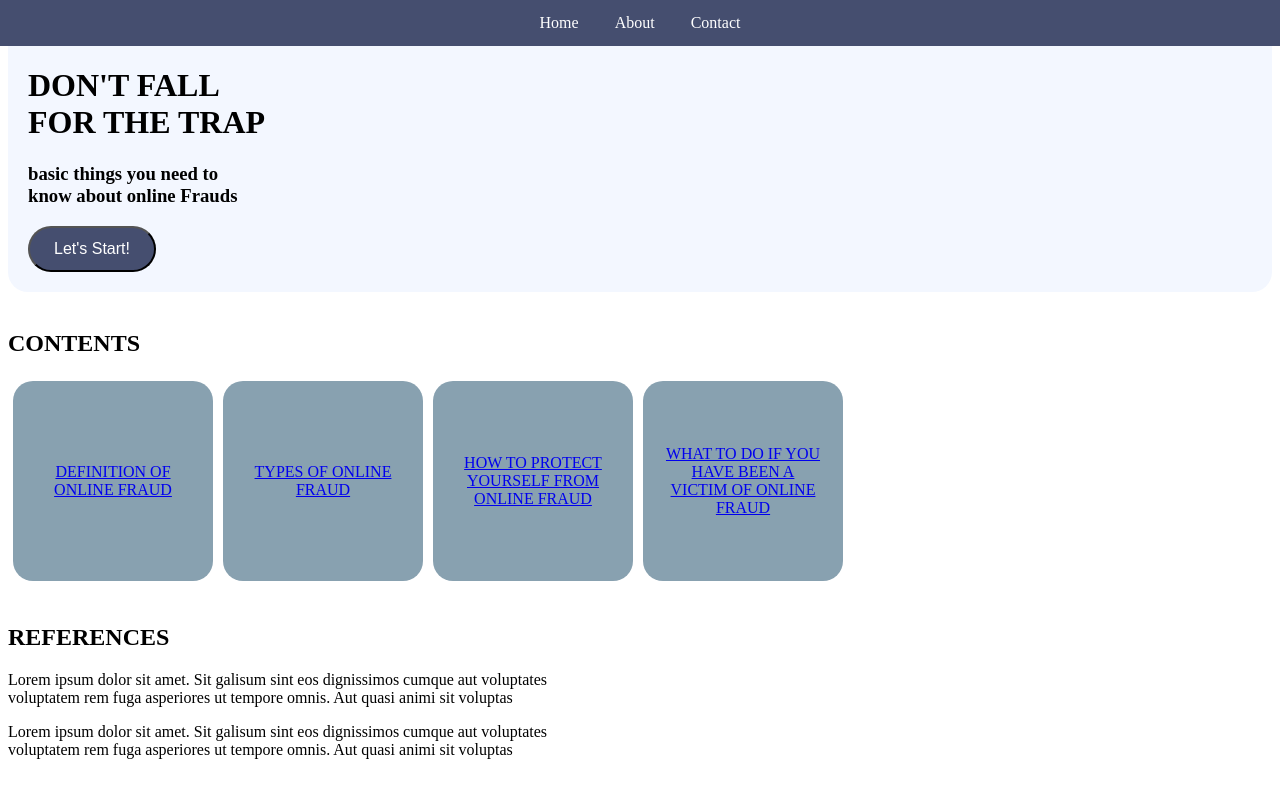
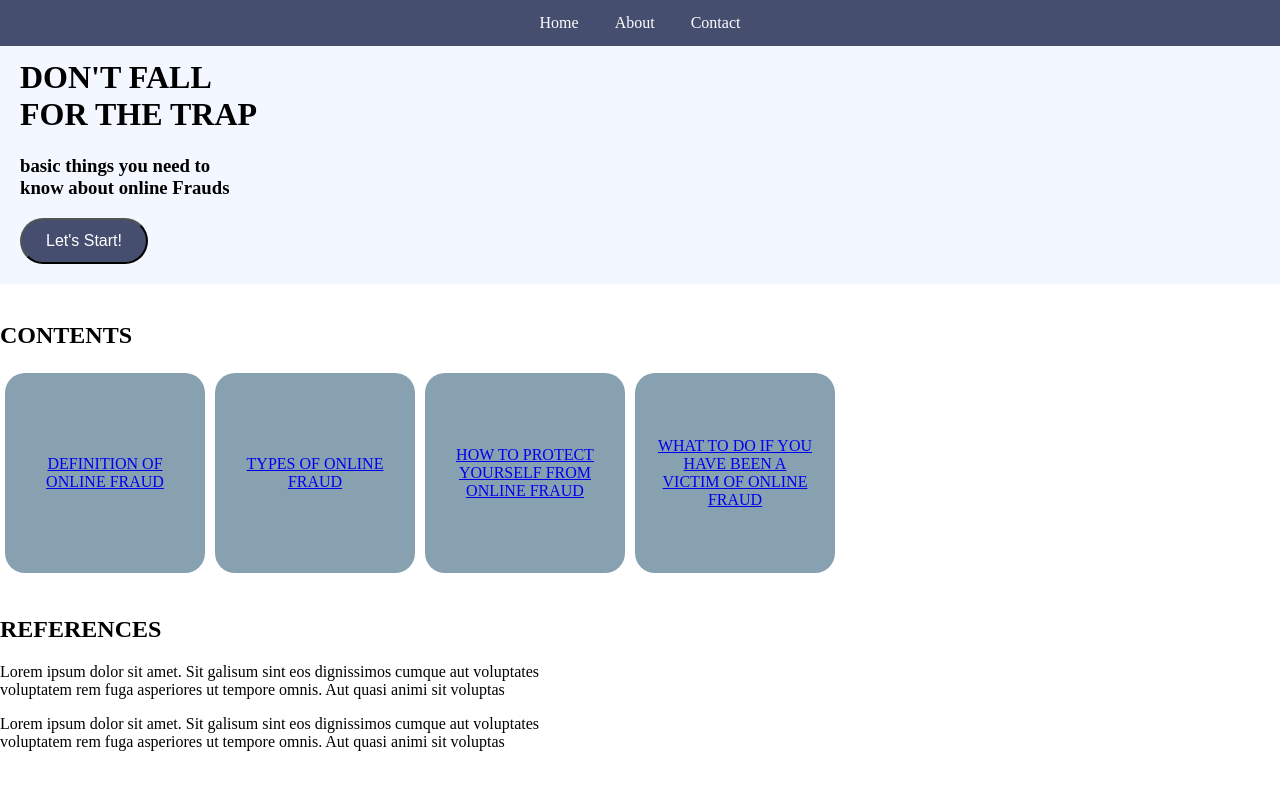
Before and after one commit to sabacsain/WebDev, a plain HTML site: page index.html in a window 1280 px wide. Shown: the top 800 px of the page. Drawn offline with Linux system fonts and the light colour scheme.

Commit message:
update body's margin

```diff
--- a/styles.css
+++ b/styles.css
@@ -1,4 +1,8 @@
 /* BODY */
+
+body{
+  margin: 0;
+}
 
 /* Navigation Bar  [sample navBar - to be changed] */
 nav {
@@ -39,7 +43,6 @@ nav {
 /* First Section */
 .first-section {
   background-color: #F3F7FF;
-  border-radius: 20px;
   padding: 20px;
 }
 
```
